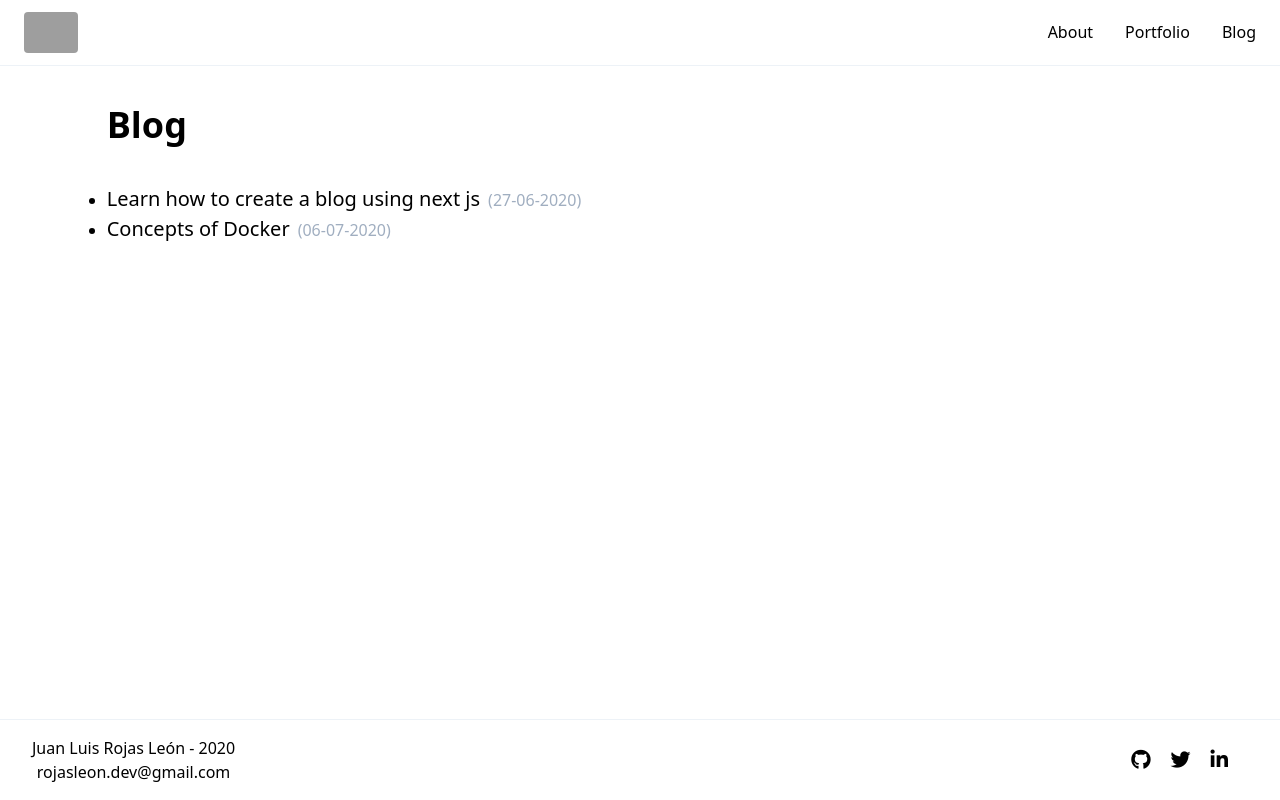
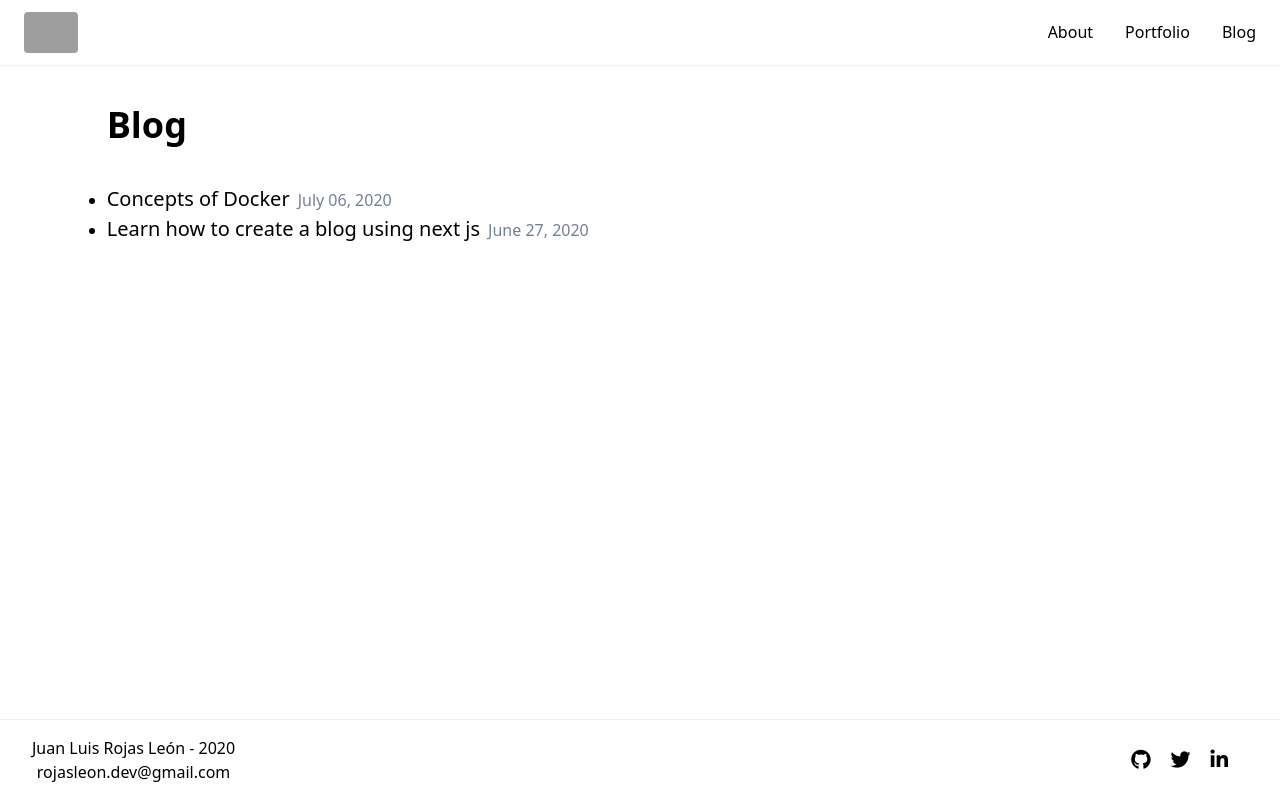
Before and after one commit to itsrojasleon/rojasleon, a Next.js app: page /blog in a window 1280 px wide. Built offline with nearby package versions, Linux system fonts and the light colour scheme; grey boxes are pictures that could not be loaded.

Commit message:
Sort resources

```diff
--- a/pages/blog/index.tsx
+++ b/pages/blog/index.tsx
@@ -23,12 +23,12 @@ const Blog = ({ posts }: Props) => (
     </Head>
     <Subtitle subtitle="Blog" />
     <ul className="list-disc">
-      {posts.map((info) => (
-        <li key={info.title}>
-          <Link href="/blog/[slug]" as={`/blog/${info.route}`}>
-            <a className="hover:underline text-xl">{info.title}</a>
+      {posts.map((post) => (
+        <li key={post.title}>
+          <Link href="/blog/[slug]" as={`/blog/${post.route}`}>
+            <a className="text-xl hover:underline">{post.title}</a>
           </Link>
-          <span className="text-gray-500 ml-2">({info.date})</span>
+          <span className="text-gray-600 ml-2 font-light">{post.date}</span>
         </li>
       ))}
     </ul>
@@ -36,11 +36,13 @@ const Blog = ({ posts }: Props) => (
 );
 
 export const getStaticProps: GetStaticProps = async () => {
-  const posts = getResources(Resources.Posts);
+  const posts: Blog[] = getResources(Resources.Posts);
 
   return {
     props: {
-      posts
+      posts: posts.sort(
+        (a, b) => new Date(b.date).getTime() - new Date(a.date).getTime()
+      )
     }
   };
 };
--- a/pages/portfolio/index.tsx
+++ b/pages/portfolio/index.tsx
@@ -13,6 +13,7 @@ export interface Project {
   languages: string[];
   github: string;
   website: string;
+  date: string;
 }
 
 interface Props {
@@ -36,11 +37,13 @@ const Portfolio = ({ projects }: Props) => {
 };
 
 export const getStaticProps: GetStaticProps = async () => {
-  const projects = getResources(Resources.Projects);
+  const projects: Project[] = getResources(Resources.Projects);
 
   return {
     props: {
-      projects
+      projects: projects.sort(
+        (a, b) => new Date(b.date).getTime() - new Date(a.date).getTime()
+      )
     }
   };
 };
--- a/posts/building-a-blog-using-next-js.md
+++ b/posts/building-a-blog-using-next-js.md
@@ -1,7 +1,7 @@
 ---
 title: 'Learn how to create a blog using next js'
 description: 'Create a blog using next js, typescript and tailwindcss'
-date: '27-06-2020'
+date: 'June 27, 2020'
 ---
 
 # Building a blog using Next js, typescript and tailwindcss
--- a/posts/concepts-of-docker.md
+++ b/posts/concepts-of-docker.md
@@ -1,7 +1,7 @@
 ---
 title: 'Concepts of Docker'
 description: 'A quick overview of Docker'
-date: '06-07-2020'
+date: 'July 06, 2020'
 ---
 
 # A quick introduction to docker
--- a/projects/emaily.md
+++ b/projects/emaily.md
@@ -1,7 +1,7 @@
 ---
 title: 'Emaily'
 description: 'Send emails to people of your interest.'
-path: '/portfolio/emaily'
+date: 'November 09, 2019'
 image: '/projects/emaily.png'
 languages: ['Javascript']
 website: 'https://server-with-node.herokuapp.com'
--- a/projects/search-music.md
+++ b/projects/search-music.md
@@ -1,7 +1,7 @@
 ---
 title: 'Search Music v2'
 description: 'Search your favorite song by Spotify API (v2).'
-path: '/portfolio/search-music-v2'
+date: 'December 13, 2019'
 image: '/projects/search-music.png'
 languages: ['Javascript']
 website: 'https://search-music.herokuapp.com'
--- a/projects/the-coding-interview-bootcamp.md
+++ b/projects/the-coding-interview-bootcamp.md
@@ -1,7 +1,7 @@
 ---
 title: 'The coding interview bootcamp'
 description: 'Ace your next Javascript coding interview by mastering data structures and algorithms.'
-path: '/portfolio/the-coding-interview-bootcamp'
+date: 'October 07, 2019'
 image: '/projects/the-coding-interview-bootcamp.png'
 languages: ['Javascript']
 website: 'https://the-coding-interview-bootcamp.netlify.com'
--- a/utils/resources.ts
+++ b/utils/resources.ts
@@ -16,7 +16,10 @@ export const getResources = (resource: string) => {
     const file = fs.readFileSync(path.join(resource, filename)).toString();
     const parsedMarkdown = matter(file);
 
-    return { ...parsedMarkdown.data, route: filename.replace('.md', '') };
+    return {
+      ...parsedMarkdown.data,
+      route: filename.replace('.md', '')
+    } as any;
   });
 
   return resources;
```
